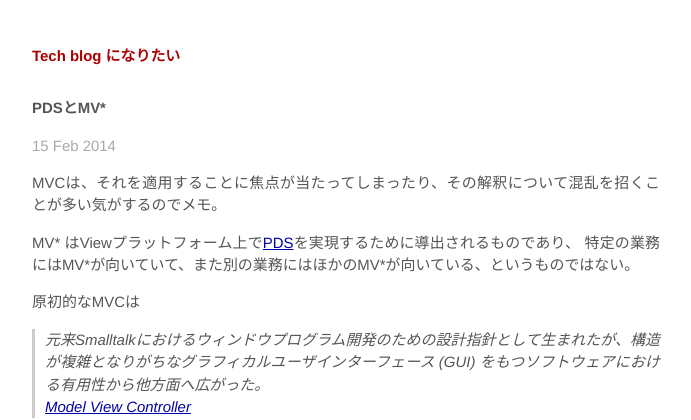
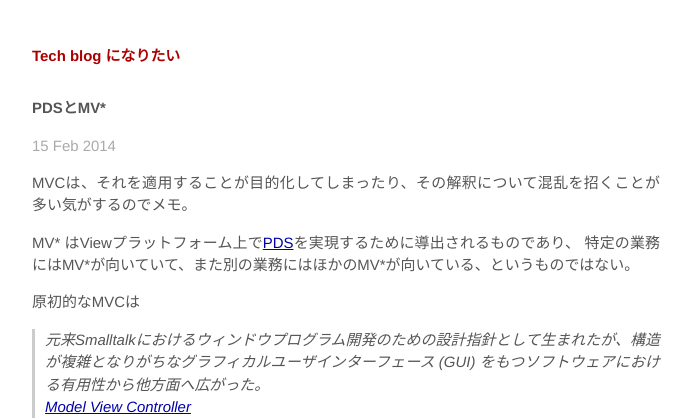
Before and after one commit to satoshi-takano/satoshi-takano.github.io, a Jekyll site: the page built from _posts/2014-02-15-1.md, in a window 1280 px wide. Shown: the top 420 px of the page, without its empty margins (294-985 px from the left). Built offline with Jekyll 4.4.1, drawn with Linux system fonts in a browser that asks for light colours; Markdown is read by kramdown in place of the engine named in the settings; comment, search, counter and statistics services are not loaded.

Commit message:
Proofreadinging

```diff
--- a/_posts/2014-02-15-1.md
+++ b/_posts/2014-02-15-1.md
@@ -4,7 +4,7 @@ title:  "PDSとMV*"
 date:   2014-02-15 18:00:00
 tags: MVC PDS
 ---
-MVCは、それを適用することに焦点が当たってしまったり、その解釈について混乱を招くことが多い気がするのでメモ。
+MVCは、それを適用することが目的化してしまったり、その解釈について混乱を招くことが多い気がするのでメモ。
 
 MV\* はViewプラットフォーム上で[PDS](http://martinfowler.com/bliki/PresentationDomainSeparation.html)を実現するために導出されるものであり、
 特定の業務にはMV\*が向いていて、また別の業務にはほかのMV\*が向いている、というものではない。
```
